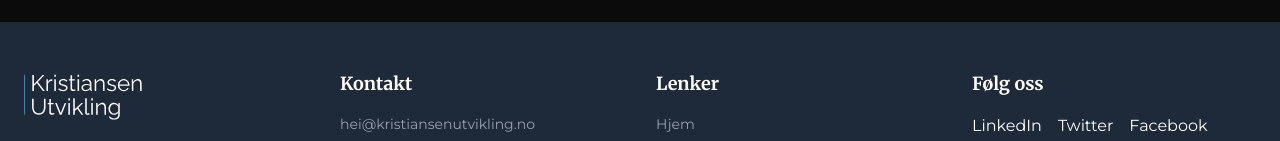
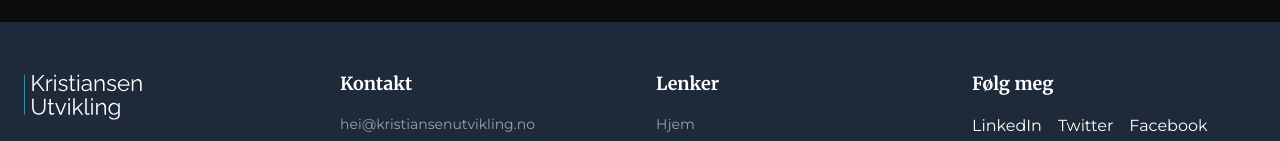
Before and after one commit to oddvarzk/kristiansenutvikling, a Next.js app: page / in a window 1280 px wide. Shown: the part 3204-3345 px from the top of the page. Built offline with nearby package versions, Linux system fonts and the light colour scheme; no server answers.

Commit message:
Update on text on footer

```diff
--- a/src/components/layout/Footer.tsx
+++ b/src/components/layout/Footer.tsx
@@ -88,7 +88,7 @@ export default function Footer() {
 
         {/* Social & Cookie Reset */}
         <div>
-          <h3 className="text-lg font-semibold mb-4">Følg oss</h3>
+          <h3 className="text-lg font-semibold mb-4">Følg meg</h3>
           <div className="flex space-x-4 mb-6">
             <a href="#" aria-label="LinkedIn" className="hover:text-blue-400">
               LinkedIn
```
